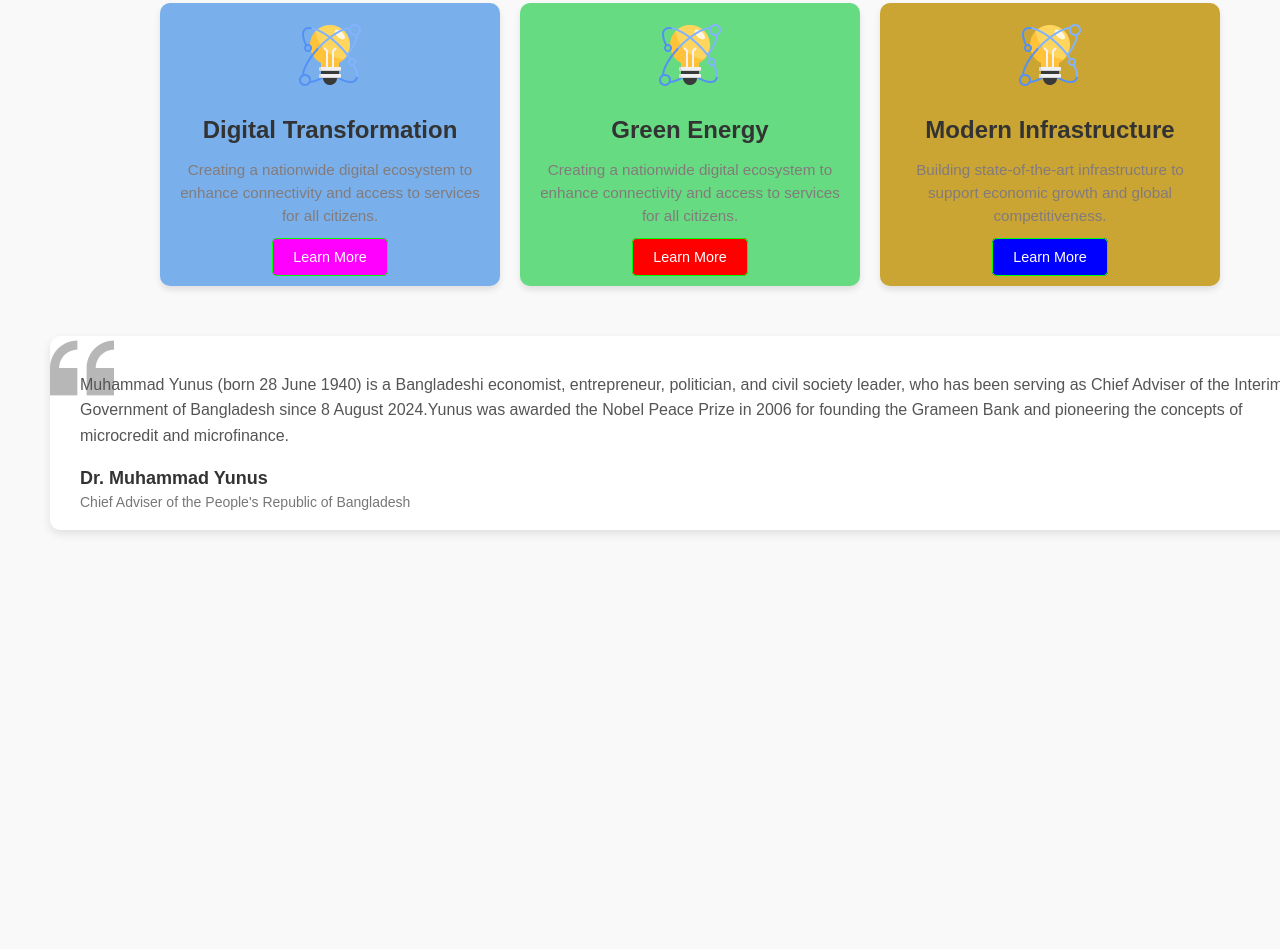
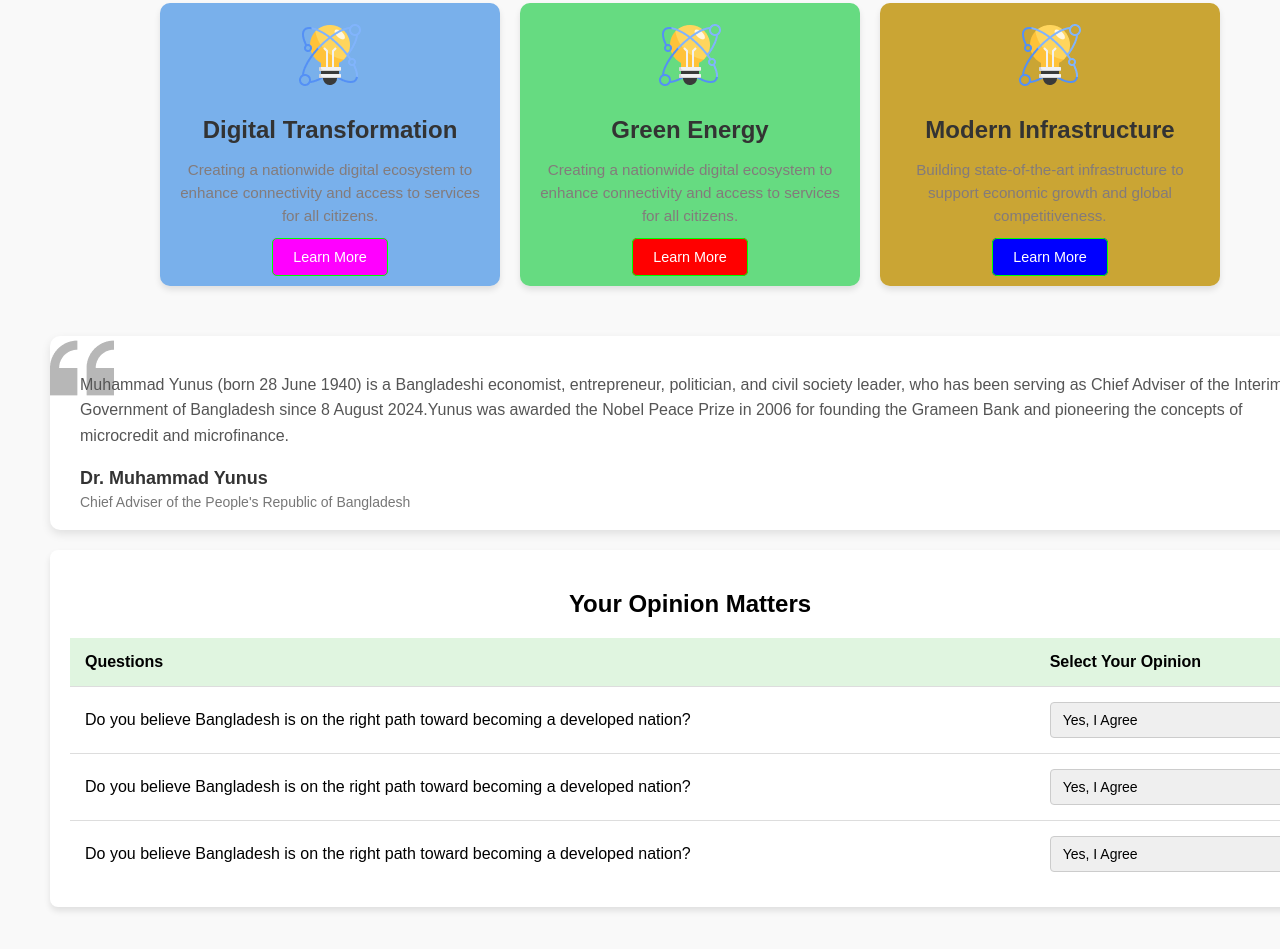
Before and after one commit to alamindev07/assignment01, a plain HTML site: page index.html in a window 1280 px wide. Shown: the part 765-1714 px from the top of the page. Before the commit the page ends 1345 px from the top, so only its background shows below. Drawn offline with Linux system fonts and the light colour scheme.

Commit message:
opiniton section added

```diff
--- a/index.html
+++ b/index.html
@@ -76,6 +76,55 @@
       </div>
 
       </section>
+      <!--opinion section start-->
+    <section>
+
+        <div class="opinion-container">
+          <h1>Your Opinion Matters</h1>
+          <table class="opinion-table">
+            <thead>
+              <tr>
+                <th>Questions</th>
+                <th>Select Your Opinion</th>
+              </tr>
+            </thead>
+            <tbody>
+              <tr>
+                <td>Do you believe Bangladesh is on the right path toward becoming a developed nation?</td>
+                <td>
+                  <select>
+                    <option>Yes, I Agree</option>
+                    <option>No, I Disagree</option>
+                    <option>Neutral</option>
+                  </select>
+                </td>
+              </tr>
+              <tr>
+                <td>Do you believe Bangladesh is on the right path toward becoming a developed nation?</td>
+                <td>
+                  <select>
+                    <option>Yes, I Agree</option>
+                    <option>No, I Disagree</option>
+                    <option>Neutral</option>
+                  </select>
+                </td>
+              </tr>
+              <tr>
+                <td>Do you believe Bangladesh is on the right path toward becoming a developed nation?</td>
+                <td>
+                  <select>
+                    <option>Yes, I Agree</option>
+                    <option>No, I Disagree</option>
+                    <option>Neutral</option>
+                  </select>
+                </td>
+              </tr>
+            </tbody>
+          </table>
+        </div>
+          </section>
+
+
          </main>
       </header>
 </body>
--- a/styles/style.css
+++ b/styles/style.css
@@ -212,3 +212,57 @@ body {
     color: #777;
     margin: 0;
   }
+
+  /* opinion section style start*/
+.opinion-container {
+
+    margin-top: 20px;
+    background-color: #fff;
+    border-radius: 8px;
+    box-shadow: 0 4px 6px rgba(0, 0, 0, 0.1);
+    padding: 20px;
+  }
+
+  h1 {
+    text-align: center;
+    font-size: 24px;
+    margin-bottom: 20px;
+  }
+
+  /* Table Styles */
+  .opinion-table {
+    width: 100%;
+    border-collapse: collapse;
+  }
+
+  .opinion-table thead {
+    background-color: #e0f5e0;
+  }
+
+  .opinion-table th,
+  .opinion-table td {
+    padding: 15px;
+    text-align: left;
+    border-bottom: 1px solid #ddd;
+  }
+
+  .opinion-table th {
+    font-weight: bold;
+  }
+
+  .opinion-table tr:last-child td {
+    border-bottom: none;
+  }
+
+  select {
+    padding: 8px;
+    width: 100%;
+    border: 1px solid #ccc;
+    border-radius: 4px;
+    font-size: 14px;
+  }
+
+  select:focus {
+    outline: none;
+    border-color: #007bff;
+  }
```
